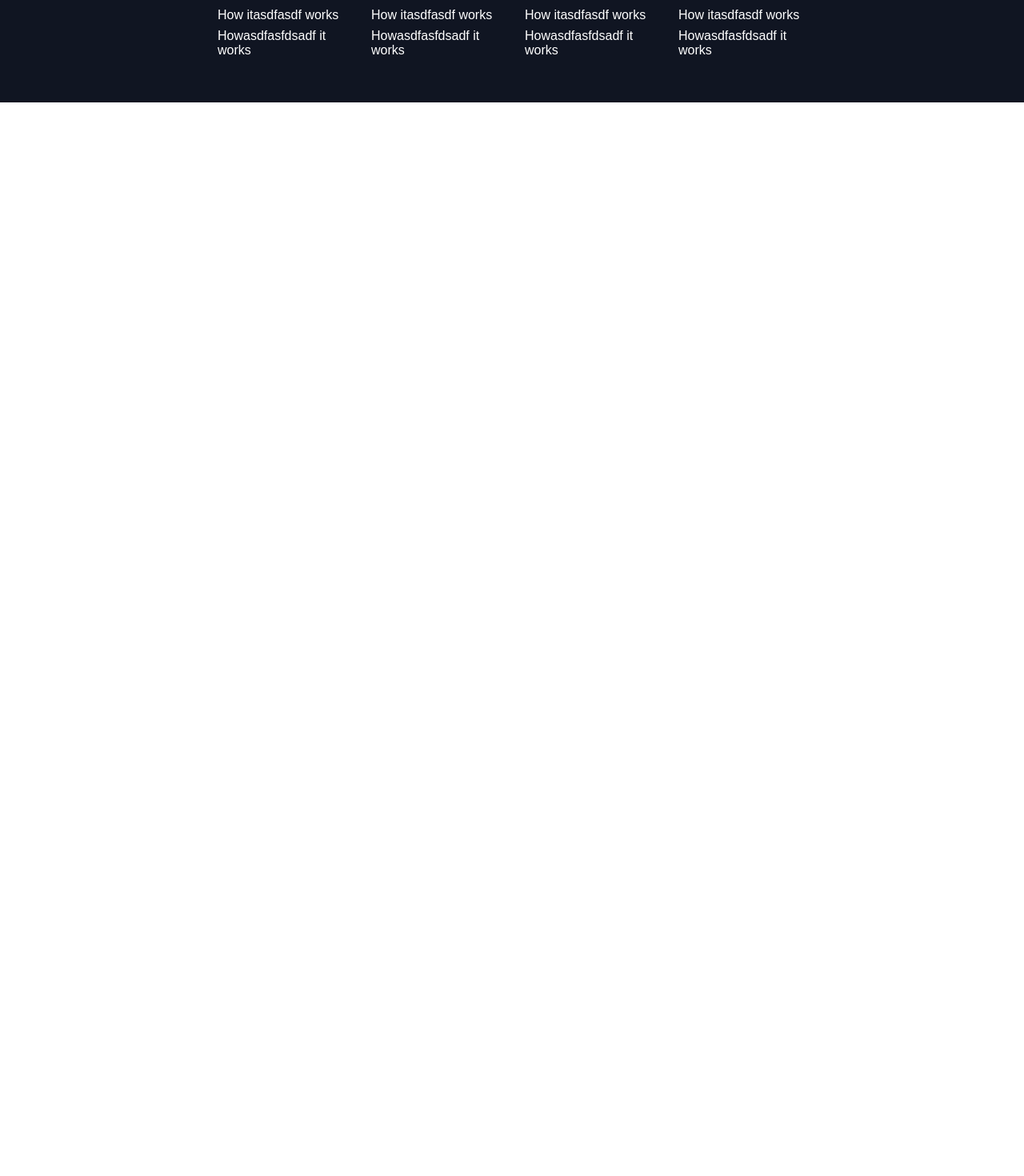
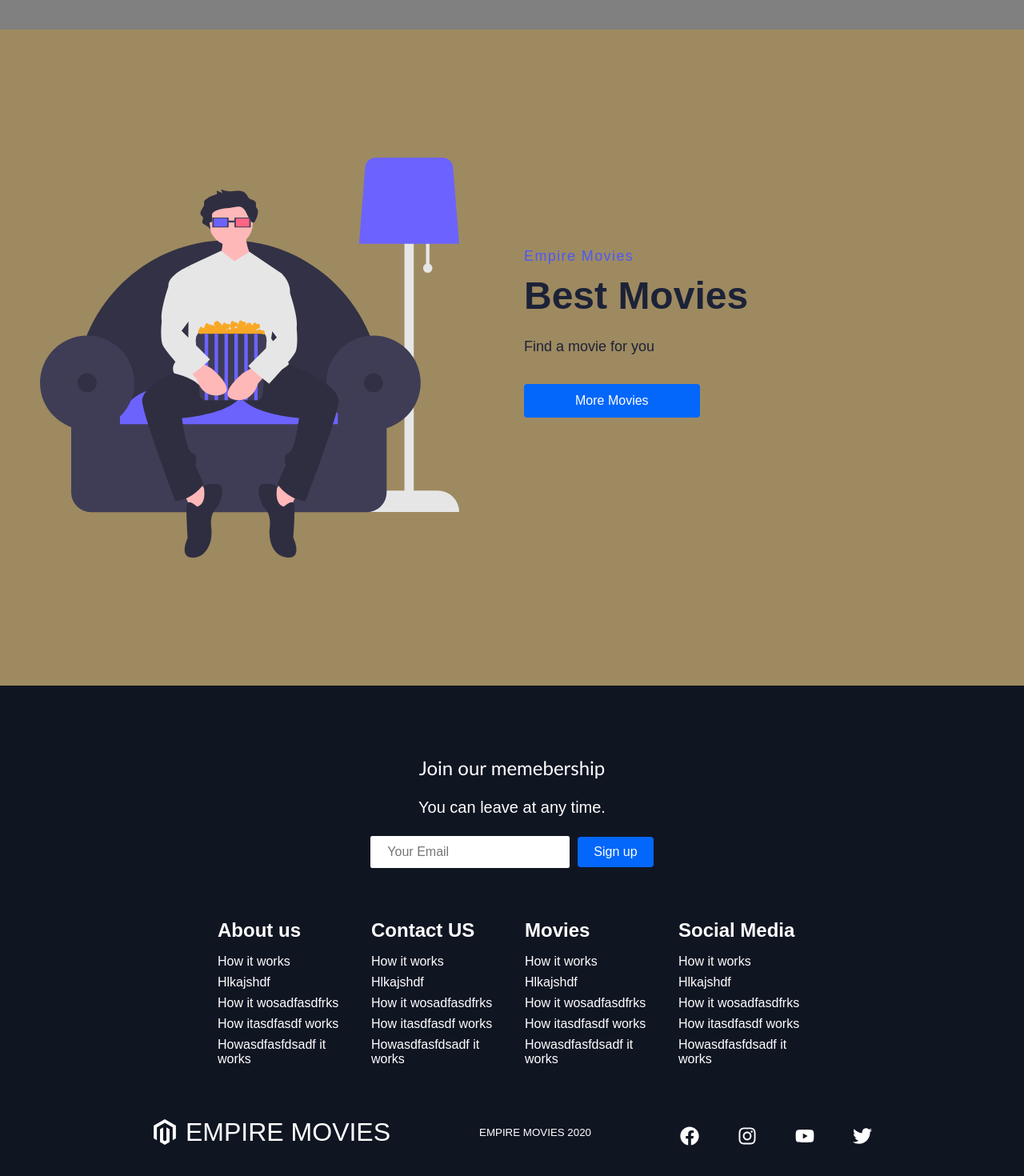
Before and after one commit to Hawri14/empire, a React (Create React App) app in the folder empire-movies/: page /Login in a window 1280 px wide. Shown: the part 484-1954 px from the top of the page at 80% size. Before the commit the page ends 800 px from the top, so only its background shows below. Built offline with nearby package versions, Linux system fonts and the light colour scheme.

Commit message:
Added some other pages

```diff
--- a/empire-movies/src/App.js
+++ b/empire-movies/src/App.js
@@ -2,6 +2,9 @@ import React from 'react';
 import GlobalStyle from './globalStyle';
 import { BrowserRouter as Router, Switch, Route} from 'react-router-dom';
 import Home from './pages/HomePage/Home';
+import Aboutus from './pages/Aboutus/Aboutus';
+import Movies from './pages/Movies/Movies';
+import Login from './pages/Login/Login'
 import { Navbar, Footer } from './components';
 
 function App() {
@@ -11,6 +14,9 @@ function App() {
       <Navbar />
       <Switch>
         <Route path="/" exact component={Home} />
+        <Route path="/aboutus" exact component={Aboutus} />
+        <Route path="/movies" exact component={Movies} />
+        <Route path="/Login" exact component={Login} />
       </Switch>
       <Footer />
     </Router>
--- a/empire-movies/src/components/Footer/Footer.elements.js
+++ b/empire-movies/src/components/Footer/Footer.elements.js
@@ -1,5 +1,6 @@
 import styled from 'styled-components';
 import { Link } from 'react-router-dom';
+import { FaMagento } from 'react-icons/fa';
 
 export const FooterContainer = styled.div`
 background-color: #101522;
@@ -112,3 +113,53 @@ margin-bottom: 0.5rem;
     transition: 0.3s ease-out;
 };
 `;
+
+
+export const SocialMedia = styled.section`
+  max-width: 1000px;
+  width: 100%;
+`;
+
+export const SocialMediaWrap = styled.div`
+  display: flex;
+  justify-content: space-between;
+  align-items: center;
+  width: 90%;
+  max-width: 1000px;
+  margin: 40px auto 0 auto;
+  @media screen and (max-width: 820px) {
+    flex-direction: column;
+  };
+`;
+
+export const SocialLogo = styled(Link)`
+  color: #fff;
+  justify-self: start;
+  cursor: pointer;
+  text-decoration: none;
+  font-size: 2rem;
+  display: flex;
+  align-items: center;
+  margin-bottom: 16px;
+`;
+
+export const SocialIcon = styled(FaMagento)`
+  margin-right: 10px;
+`;
+
+export const WebsiteRights = styled.small`
+  color: #fff;
+  margin-bottom: 16px;
+`;
+
+export const SocialIcons = styled.div`
+  display: flex;
+  justify-content: space-between;
+  align-items: center;
+  width: 240px;
+`;
+
+export const SocialIconLink = styled.a`
+  color: #fff;
+  font-size: 24px;
+`;
--- a/empire-movies/src/components/Footer/Footer.js
+++ b/empire-movies/src/components/Footer/Footer.js
@@ -1,6 +1,7 @@
 import React from 'react';
+import { FaFacebook, FaInstagram, FaTwitter, FaYoutube, FaMagento } from 'react-icons/fa';
 import { Button } from '../../globalStyle';
-import { FooterContainer, FooterSubscription, FooterSubHeading, FooterSubText, Form, FormInput, FooterLinksContainer, FooterLinksWrapper, FooterLinksItems, FooterLinkTitle, FooterLink} from './Footer.elements'; // here we just import these things from footer.elements
+import { FooterContainer, FooterSubscription, FooterSubHeading, FooterSubText, Form, FormInput, FooterLinksContainer, FooterLinksWrapper, FooterLinksItems, FooterLinkTitle, FooterLink, SocialMedia, SocialMediaWrap,SocialLogo, WebsiteRights, SocialIcons, SocialIconLink, SocialIcon} from './Footer.elements'; // here we just import these things from footer.elements
 
 const Footer = () => {
     return (
@@ -33,6 +34,8 @@ const Footer = () => {
                         <FooterLink to='/'>How itasdfasdf works</FooterLink>
                         <FooterLink to='/'>Howasdfasfdsadf it works</FooterLink>
                     </FooterLinksItems>
+                    </FooterLinksWrapper>
+                    <FooterLinksWrapper>
                     <FooterLinksItems>
                         <FooterLinkTitle>Movies</FooterLinkTitle>
                         <FooterLink to='/sign-up'>How it works</FooterLink>
@@ -51,6 +54,31 @@ const Footer = () => {
                     </FooterLinksItems>
                 </FooterLinksWrapper>
             </FooterLinksContainer>
+            <SocialMedia>
+                <SocialMediaWrap>
+                    <SocialLogo to="/">
+                        <SocialIcon/>
+                        EMPIRE MOVIES
+                    </SocialLogo>
+                    <WebsiteRights>
+                        EMPIRE MOVIES 2020
+                    </WebsiteRights>
+                    <SocialIcons>
+                        <SocialIconLink herf= '/' target="_blank" aria-label="Facebook">
+                            <FaFacebook />
+                        </SocialIconLink>
+                        <SocialIconLink herf= '/' target="_blank" aria-label="Instagram">
+                            <FaInstagram />
+                        </SocialIconLink>
+                        <SocialIconLink herf= '/' target="_blank" aria-label="Youtube">
+                            <FaYoutube />
+                        </SocialIconLink>
+                        <SocialIconLink herf= '/' target="_blank" aria-label="Twitter">
+                            <FaTwitter />
+                        </SocialIconLink>
+                    </SocialIcons>
+                </SocialMediaWrap>
+            </SocialMedia>
         </FooterContainer>
     );
 };
--- /dev/null
+++ b/empire-movies/src/pages/Aboutus/Aboutus.js
@@ -0,0 +1,14 @@
+import React from 'react';
+import { homeObjOne, homeObjTwo } from './Data';
+import { MoreInfo } from '../../components';
+
+const Home = () => {
+    return (
+        <>
+        <MoreInfo {...homeObjOne} />
+        <MoreInfo {...homeObjTwo} />
+        </>
+    );    //above we just create the page sections that we have in our Data.js file so it shows on the page
+};
+
+export default Home;
--- /dev/null
+++ b/empire-movies/src/pages/Aboutus/Data.js
@@ -0,0 +1,31 @@
+export const homeObjOne = {
+    lightBg: false,
+    Primary: true,
+    imgStart: '',
+    lightTopLine: true,    //we use true and false to change if we want dark more or light mode
+    lightTextDesc: true,
+    buttonLabel: '',    //this is for the top part of the info section on the homepage
+    description: '',
+    headline: '',
+    lightText: true,
+    topLine: '',
+    img: '', //here we say require otherwise the image will not show but we have to put .default to make it show too
+    alt: '',
+    start: '',
+};
+
+export const homeObjTwo = {
+    lightBg: true,
+    Primary: false,
+    imgStart: 'start',
+    lightTopLine: false,
+    lightTextDesc: false,
+    buttonLabel: 'More Movies',
+    description: 'Find a movie for you',
+    headline: 'Best Movies',
+    lightText: false,
+    topLine: 'Empire Movies',
+    img: require('../../images/svg1.svg').default,
+    alt: 'Image',
+    start: 'true',
+};
--- /dev/null
+++ b/empire-movies/src/pages/Login/Data.js
@@ -0,0 +1,31 @@
+export const homeObjOne = {
+    lightBg: false,
+    Primary: true,
+    imgStart: '',
+    lightTopLine: true,    //we use true and false to change if we want dark more or light mode
+    lightTextDesc: true,
+    buttonLabel: '',    //this is for the top part of the info section on the homepage
+    description: '',
+    headline: '',
+    lightText: true,
+    topLine: '',
+    img: '', //here we say require otherwise the image will not show but we have to put .default to make it show too
+    alt: '',
+    start: '',
+};
+
+export const homeObjTwo = {
+    lightBg: true,
+    Primary: false,
+    imgStart: 'start',
+    lightTopLine: false,
+    lightTextDesc: false,
+    buttonLabel: 'More Movies',
+    description: 'Find a movie for you',
+    headline: 'Best Movies',
+    lightText: false,
+    topLine: 'Empire Movies',
+    img: require('../../images/svg1.svg').default,
+    alt: 'Image',
+    start: 'true',
+};
--- /dev/null
+++ b/empire-movies/src/pages/Login/Login.js
@@ -0,0 +1,14 @@
+import React from 'react';
+import { homeObjOne, homeObjTwo } from './Data';
+import { MoreInfo } from '../../components';
+
+const Home = () => {
+    return (
+        <>
+        <MoreInfo {...homeObjOne} />
+        <MoreInfo {...homeObjTwo} />
+        </>
+    );    //above we just create the page sections that we have in our Data.js file so it shows on the page
+};
+
+export default Home;
--- /dev/null
+++ b/empire-movies/src/pages/Movies/Data.js
@@ -0,0 +1,31 @@
+export const homeObjOne = {
+    lightBg: false,
+    Primary: true,
+    imgStart: '',
+    lightTopLine: true,    //we use true and false to change if we want dark more or light mode
+    lightTextDesc: true,
+    buttonLabel: '',    //this is for the top part of the info section on the homepage
+    description: '',
+    headline: '',
+    lightText: true,
+    topLine: '',
+    img: '', //here we say require otherwise the image will not show but we have to put .default to make it show too
+    alt: '',
+    start: '',
+};
+
+export const homeObjTwo = {
+    lightBg: true,
+    Primary: false,
+    imgStart: 'start',
+    lightTopLine: false,
+    lightTextDesc: false,
+    buttonLabel: 'More Movies',
+    description: 'Find a movie for you',
+    headline: 'Best Movies',
+    lightText: false,
+    topLine: 'Empire Movies',
+    img: require('../../images/svg1.svg').default,
+    alt: 'Image',
+    start: 'true',
+};
--- /dev/null
+++ b/empire-movies/src/pages/Movies/Movies.js
@@ -0,0 +1,14 @@
+import React from 'react';
+import { homeObjOne, homeObjTwo } from './Data';
+import { MoreInfo } from '../../components';
+
+const Home = () => {
+    return (
+        <>
+        <MoreInfo {...homeObjOne} />
+        <MoreInfo {...homeObjTwo} />
+        </>
+    );    //above we just create the page sections that we have in our Data.js file so it shows on the page
+};
+
+export default Home;
```
Also changed, not shown: 1 other file (tests, documents, lock files or other folders).
